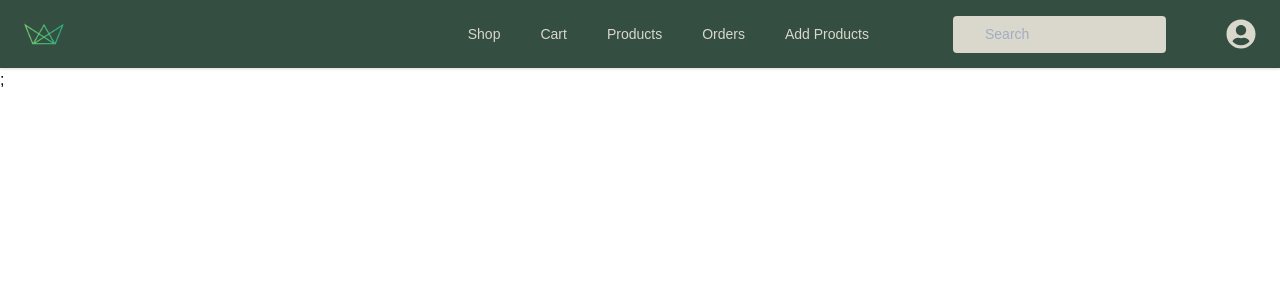
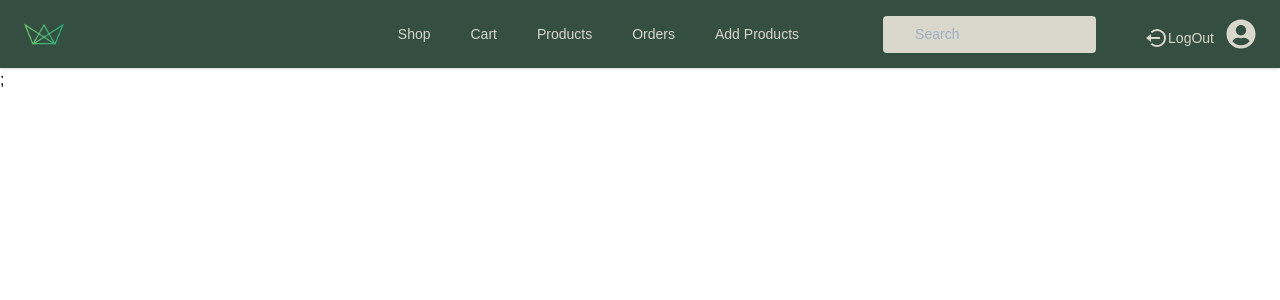
Before and after one commit to mud1tx/Consumer-2-Consumer, a React (Create React App) app in the folder client/: page / in a window 1280 px wide. Shown: the top 300 px of the page. Built offline with nearby package versions, Linux system fonts and the light colour scheme.

Commit message:
corrected log out btn

```diff
--- a/client/src/components/Navbar.js
+++ b/client/src/components/Navbar.js
@@ -12,6 +12,7 @@ import { BiLogOutCircle } from "react-icons/bi";
 const Navbar = () => {
   const [show, setShow] = useState(null);
   const [profile, setProfile] = useState(false);
+
   return (
     <>
       <div className="bg-main_color-1000 h-full w-full">
@@ -80,12 +81,15 @@ const Navbar = () => {
                               <NavLink to="/signup">SignUp</NavLink>
                             </span>
                           </li>
-                          <li className="cursor-pointer text-main_color-200 text-sm leading-3 tracking-normal mt-2 py-2 hover:text-white focus:text-main_color-200 focus:outline-none flex items-center">
-                            <BiLogOutCircle className="text-2xl" />
-                            <span className="ml-2">LogOut</span>
-                          </li>
                         </ul>
                       )}
+                      <div className="cursor-pointer text-main_color-200 text-sm leading-3 tracking-normal mt-2 py-2 hover:text-white focus:text-main_color-200 focus:outline-none flex items-center">
+                        <BiLogOutCircle className="text-2xl" />
+                        <form action="/logout" method="POST">
+                          <input type="hidden" name="logout" value="" />
+                          <button type="submit">LogOut</button>
+                        </form>
+                      </div>
                       <div className="cursor-pointer flex text-sm border-2 border-transparent rounded-full focus:outline-none focus:border-white transition duration-150 ease-in-out"></div>
                       <div className="ml-2 text-main_color-200 flex items-center">
                         <FaUserCircle className="text-3xl" />
```
